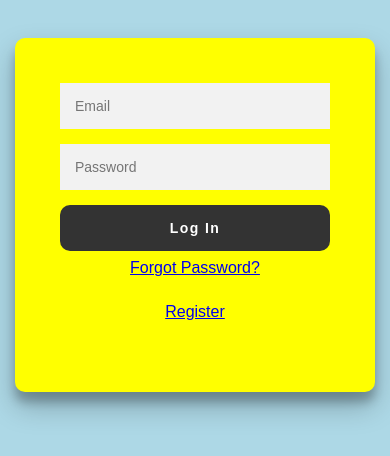
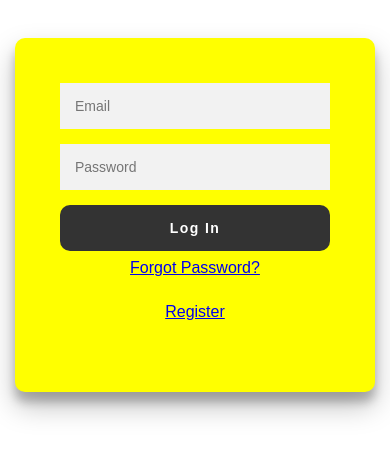
Before and after one commit to iamdejean/Login-and-Registration-Form, a plain HTML site: page index.html in a window 390 px wide. Drawn offline with Linux system fonts and the light colour scheme.

Commit message:
Update style.css

```diff
--- a/style.css
+++ b/style.css
@@ -63,8 +63,10 @@
       padding: 10px;
   }
 
-@media only screen and (max-width: 768px) {
-  body {
-    background-color: lightblue;
+@media (max-width:600px){
+  .form{
+  float: none;
+  text-align: center;
+  align-content: center;
   }
 }
```
